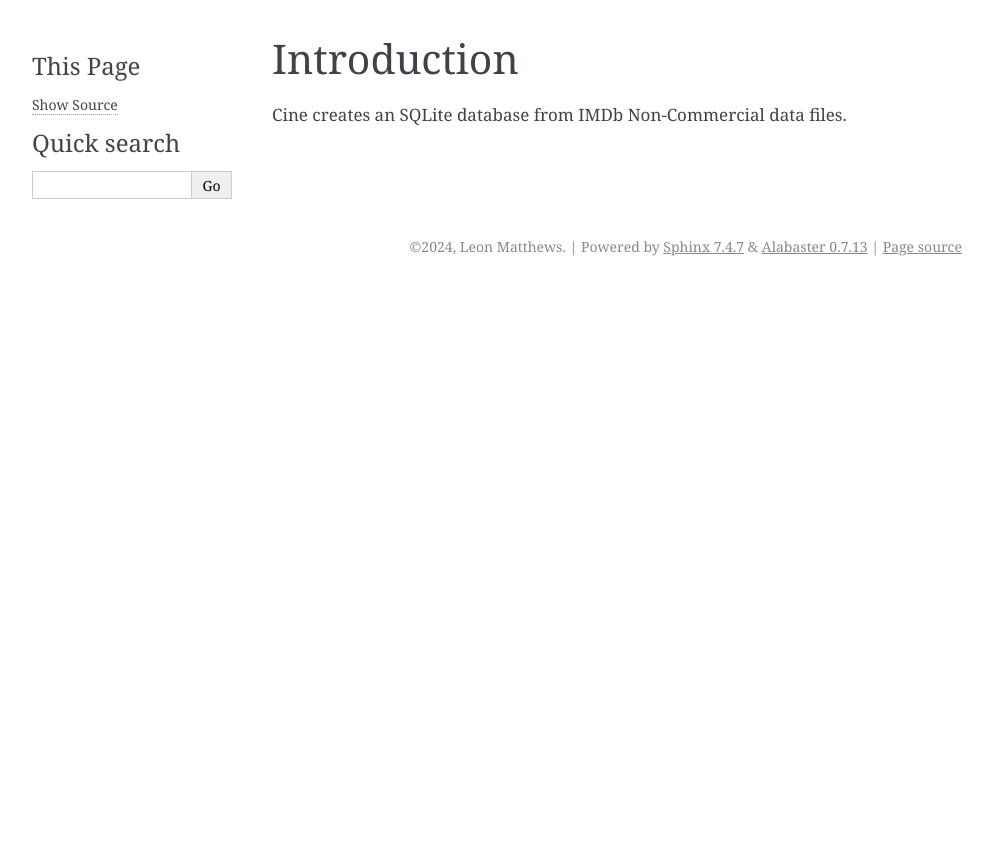
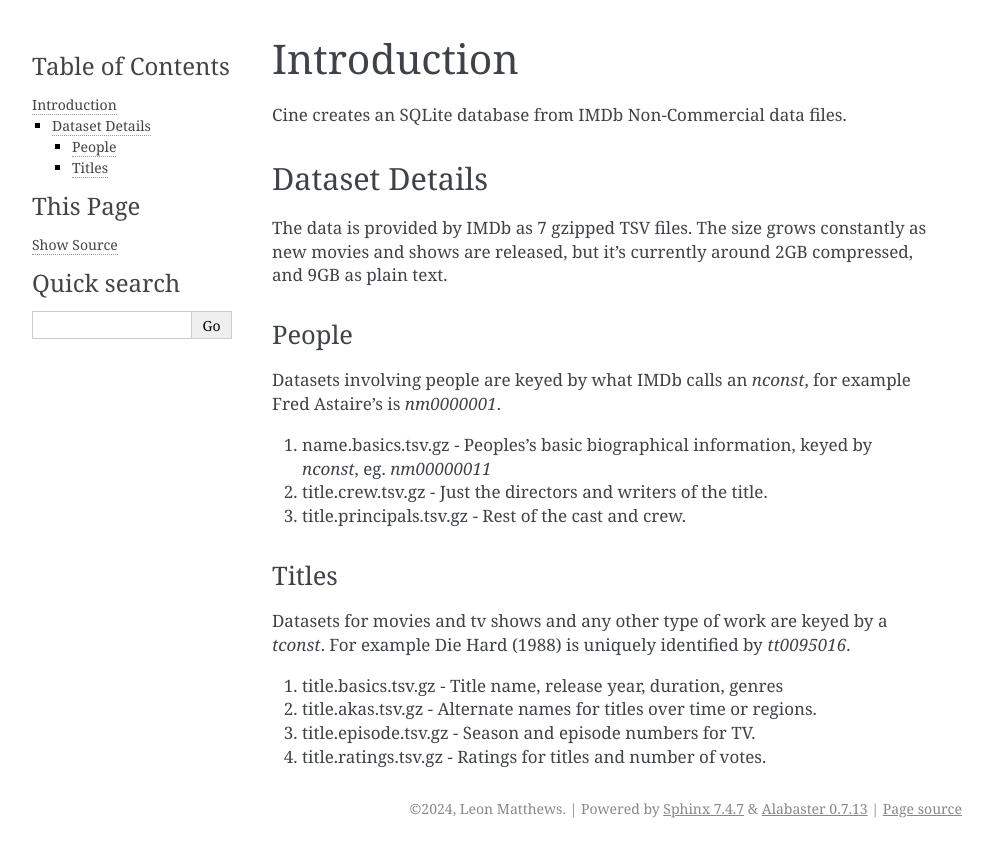
Before and after one commit to leon-matthews/cine, a Sphinx documentation site: the page built from docs/source/introduction.rst, in a window 1280 px wide. Shown: the top 857 px of the page, without its empty margins (148-1141 px from the left). Built offline with Sphinx 7.4.7, drawn with Linux system fonts in a browser that asks for light colours.

Commit message:
Explain relationship between dataset files

```diff
--- a/docs/source/introduction.rst
+++ b/docs/source/introduction.rst
@@ -1,5 +1,37 @@
 
+============
 Introduction
 ============
 
 Cine creates an SQLite database from IMDb Non-Commercial data files.
+
+
+Dataset Details
+===============
+
+The data is provided by IMDb as 7 gzipped TSV files. The size grows constantly
+as new movies and shows are released, but it's currently around 2GB compressed,
+and 9GB as plain text.
+
+
+People
+------
+
+Datasets involving people are keyed by what IMDb calls an `nconst`, for example
+Fred Astaire's is `nm0000001`.
+
+1. name.basics.tsv.gz - Peoples's basic biographical information, keyed
+   by `nconst`, eg. `nm00000011`
+2. title.crew.tsv.gz - Just the directors and writers of the title.
+3. title.principals.tsv.gz - Rest of the cast and crew.
+
+Titles
+------
+
+Datasets for movies and tv shows and any other type of work are keyed by a
+`tconst`. For example Die Hard (1988) is uniquely identified by `tt0095016`.
+
+1. title.basics.tsv.gz - Title name, release year, duration, genres
+2. title.akas.tsv.gz  - Alternate names for titles over time or regions.
+3. title.episode.tsv.gz - Season and episode numbers for TV.
+4. title.ratings.tsv.gz - Ratings for titles and number of votes.
```
